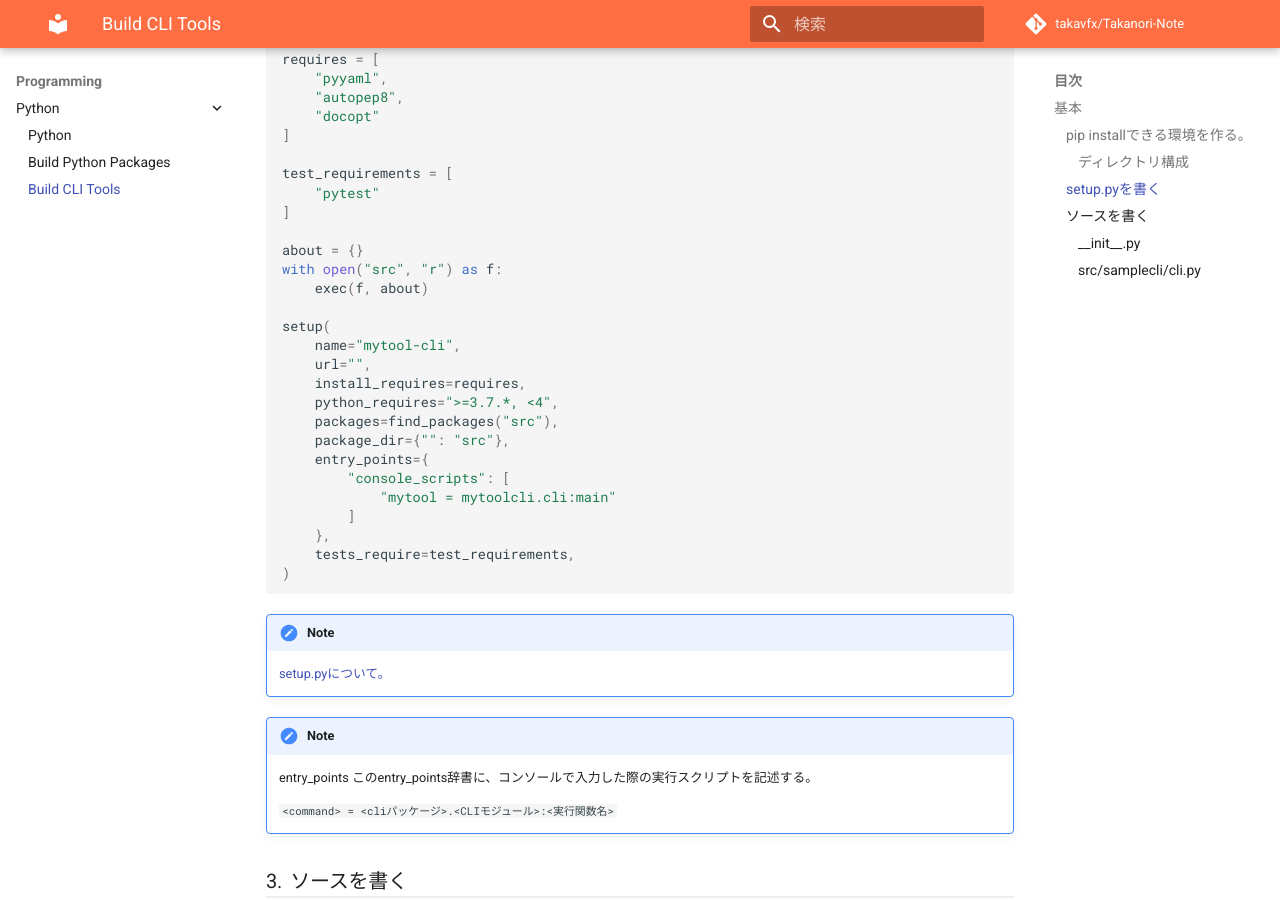
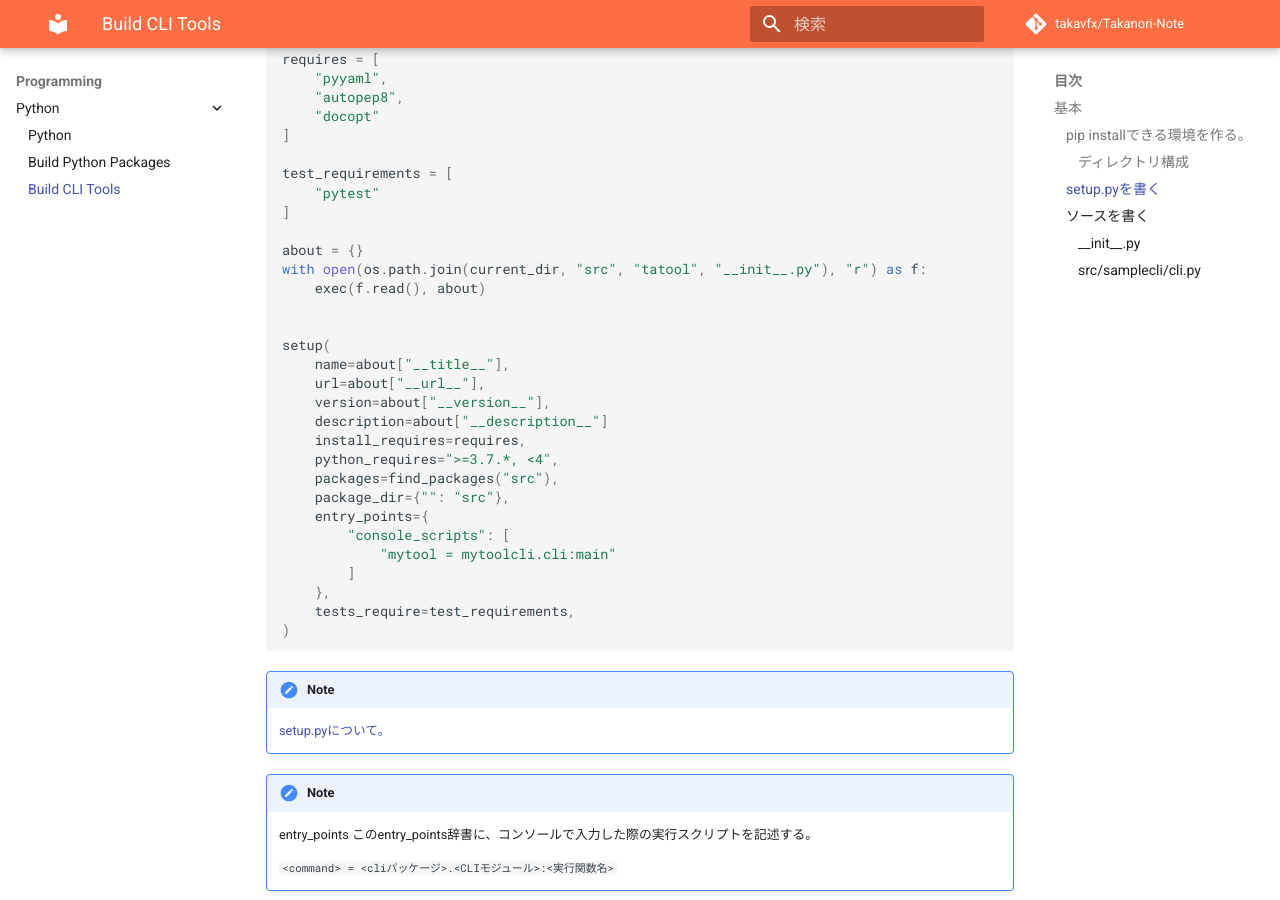
Before and after one commit to takavfx/Takanori-Note, an MkDocs documentation site: the page built from docs/20_Python/build_cli_tools.md, in a window 1280 px wide and 900 px high, scrolled down 879 px. Built offline with MkDocs 1.6.1 and Material for MkDocs 9.7.7, drawn with Linux system fonts in a browser that asks for light colours; comment, search, counter and statistics services are not loaded.

Commit message:
__init__.pyから情報を取得してくる書き方を追加

```diff
--- a/docs/20_Python/build_cli_tools.md
+++ b/docs/20_Python/build_cli_tools.md
@@ -47,12 +47,15 @@ test_requirements = [
 ]
 
 about = {}
-with open("src", "r") as f:
-    exec(f, about)
+with open(os.path.join(current_dir, "src", "tatool", "__init__.py"), "r") as f:
+    exec(f.read(), about)
+
 
 setup(
-    name="mytool-cli",
-    url="",
+    name=about["__title__"],
+    url=about["__url__"],
+    version=about["__version__"],
+    description=about["__description__"]
     install_requires=requires,
     python_requires=">=3.7.*, <4",
     packages=find_packages("src"),
```
